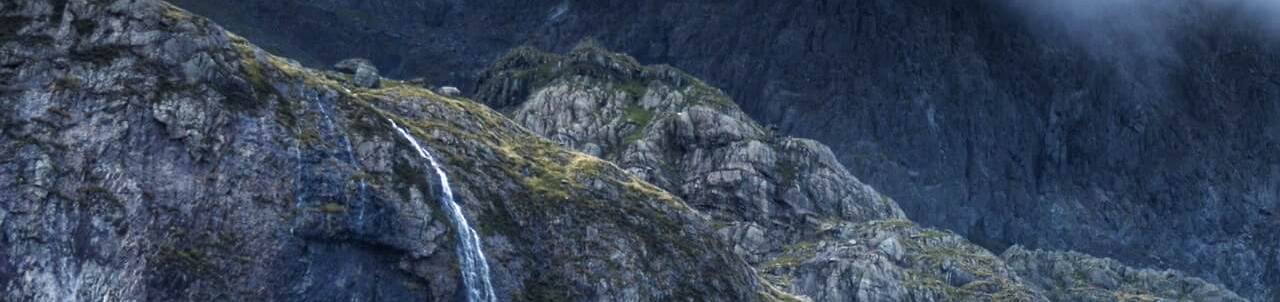
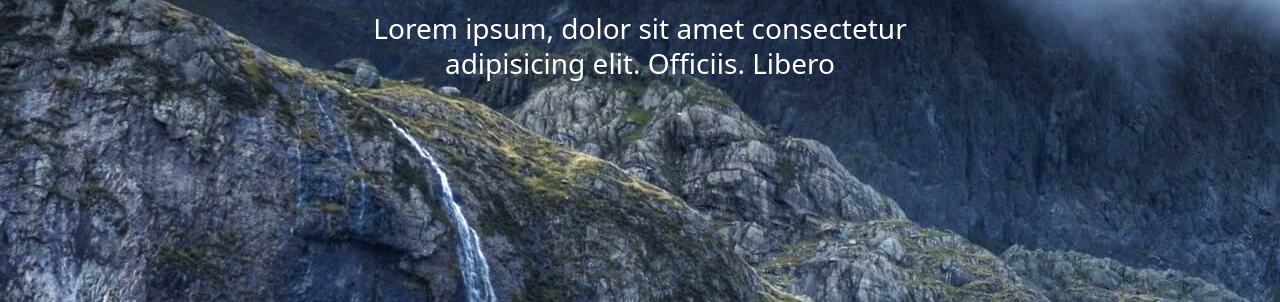
Before and after one commit to somaleyo/spatial, a website: page index.htm in a window 1280 px wide. Shown: the part 345-647 px from the top of the page. Drawn offline with nearby package versions, Linux system fonts and the light colour scheme.

Commit message:
header css

```diff
--- a/index.htm
+++ b/index.htm
@@ -31,8 +31,11 @@
       </nav>
 
 <header>
-    <h1>SPATIAL</h1>
-    <h3>Lorem ipsum, dolor sit amet consectetur adipisicing elit. Officiis.</h3>
+    <div class="text">
+        <h1>SPATIAL</h1>
+    <h3>Lorem ipsum, dolor sit amet consectetur <br> adipisicing elit. Officiis. Libero</h3>
+    </div>
+
 </header>
 
 <section class="maecenas">
--- a/src/sass/main.sass
+++ b/src/sass/main.sass
@@ -12,3 +12,12 @@ nav
 header
     background-image: url(../../public/assets/img/banner.jpg)
     height: 600px
+    display: flex
+    justify-content: center
+    align-items: center
+    text-align: center
+    color: white
+    h1
+        margin-bottom: 30px
+    h3
+        line-height: 35px
```
Also changed, not shown: public/styles/style.css, 1 other file.
